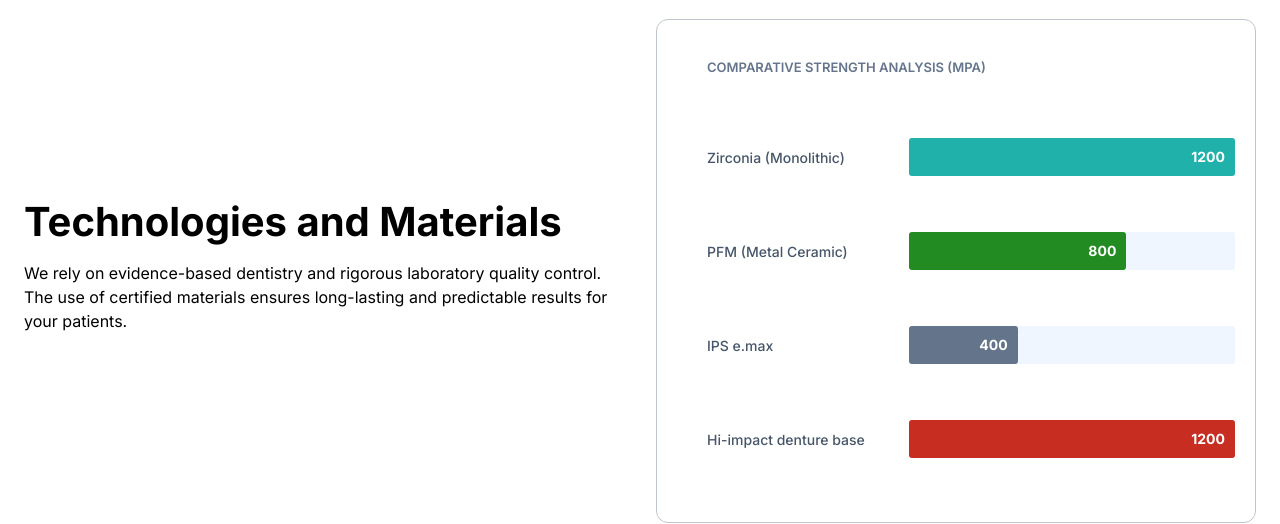
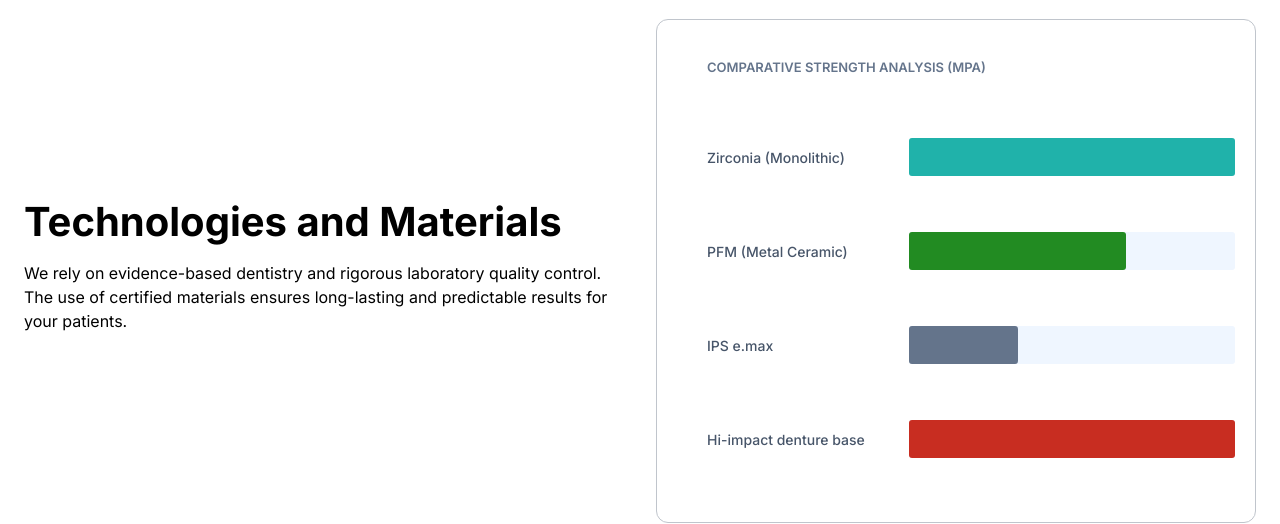
Before and after one commit to eugene2203/respectudental-coming-soon, a Next.js app: page / in a window 1280 px wide. Shown: the part 2480-3004 px from the top of the page. Built offline with nearby package versions, Linux system fonts and the light colour scheme.

Commit message:
remove numbers

```diff
--- a/src/components/pages/main-page/TechnologiesAndMaterials.tsx
+++ b/src/components/pages/main-page/TechnologiesAndMaterials.tsx
@@ -89,7 +89,7 @@ export default function TechnologiesAndMaterials() {
                                                          width: isVisible ? `${width}%` : '0%'
                                                      }}
                                                 >
-                                                    {item.number}
+                                                    &nbsp;{/*{item.number}*/}
                                                 </div>
                                             </div>
                                         </div>
```
